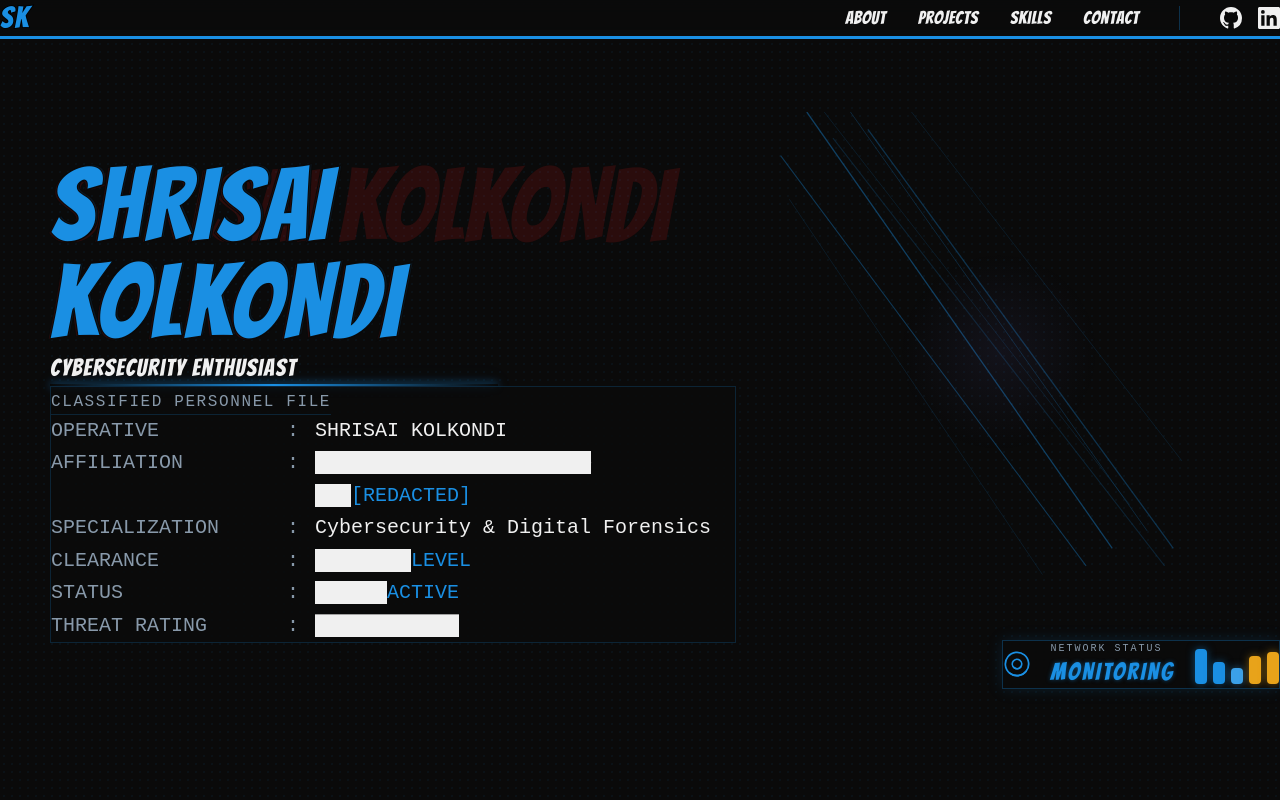
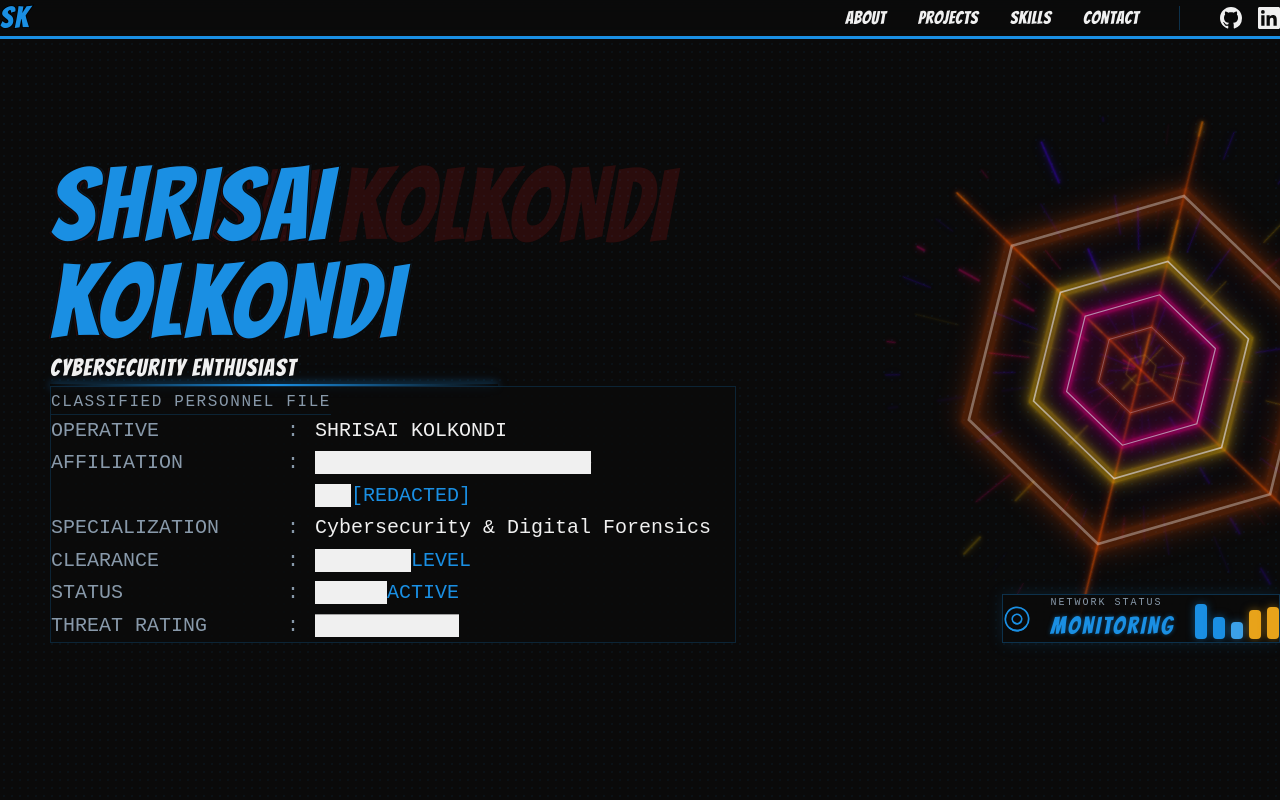
Before and after one commit to shrisai-07/Portfolio-WebSite, a React (Vite) app: page / in a window 1280 px wide. Shown: the top 800 px of the page. Built offline with nearby package versions, Linux system fonts and the light colour scheme.

Commit message:
Replaced the Gambit Bo-Staff with The Web of Life and Destiny

```diff
--- a/src/components/BoStaffLines.tsx
+++ b/src/components/BoStaffLines.tsx
@@ -1,47 +1,134 @@
 import { motion } from 'framer-motion';
 
 export default function BoStaffLines() {
-  const lines = [
-    { x1: 30, y1: 0, x2: 380, y2: 500, opacity: 0.4, width: 1.5 },
-    { x1: 80, y1: 0, x2: 420, y2: 480, opacity: 0.25, width: 1 },
-    { x1: 0, y1: 50, x2: 350, y2: 520, opacity: 0.35, width: 1.2 },
-    { x1: 50, y1: 0, x2: 400, y2: 450, opacity: 0.2, width: 0.8 },
-    { x1: 100, y1: 20, x2: 450, y2: 500, opacity: 0.3, width: 1.5 },
-    { x1: 10, y1: 100, x2: 300, y2: 530, opacity: 0.15, width: 1 },
-    { x1: 150, y1: 0, x2: 460, y2: 400, opacity: 0.22, width: 0.7 },
-    { x1: 60, y1: 30, x2: 440, y2: 520, opacity: 0.18, width: 1.3 },
-  ];
+  const cx = 300;
+  const cy = 300;
+
+  // Generate a perfect hexagon for the portal rings
+  const generateHexagon = (r: number) => {
+    let points = '';
+    for (let i = 0; i < 6; i++) {
+      const angle = (i * Math.PI) / 3;
+      points += `${cx + r * Math.cos(angle)},${cy + r * Math.sin(angle)} `;
+    }
+    return points.trim();
+  };
+
+  // Color palette matching the image: Hot Pink, Fiery Orange, Bright Yellow
+  const ringColors = ['#ff007f', '#ff5500', '#ffcc00', '#ff007f', '#ff5500', '#ffcc00'];
+
+  // Random warp streaks radiating from the center
+  const warpLines = Array.from({ length: 48 }).map((_, i) => {
+    const angle = (i * Math.PI * 2) / 48;
+    return {
+      x1: cx + 20 * Math.cos(angle),
+      y1: cy + 20 * Math.sin(angle),
+      x2: cx + 800 * Math.cos(angle),
+      y2: cy + 800 * Math.sin(angle),
+      color: i % 4 === 0 ? '#ffcc00' : i % 3 === 0 ? '#ff007f' : '#4400ff',
+      width: i % 5 === 0 ? 5 : 2,
+      dashArray: `${Math.random() * 100 + 50} ${Math.random() * 200 + 100}`,
+    };
+  });
 
   return (
     <div className="relative w-full h-full flex items-center justify-center">
-      {/* Faint purple glow — Gambit easter egg */}
-      <div
-        className="absolute top-1/2 left-1/2 -translate-x-1/2 -translate-y-1/2 w-[200px] h-[200px] rounded-full"
-        style={{
-          background: 'radial-gradient(circle, rgba(127,119,221,0.08) 0%, transparent 70%)',
-        }}
-      />
+      {/* Deep Space Collider Background */}
+      <div className="absolute inset-0 bg-[radial-gradient(circle,_rgba(255,150,0,0.08)_0%,_rgba(255,0,100,0.15)_30%,_rgba(20,0,60,0.6)_70%,_transparent_100%)] pointer-events-none rounded-full blur-xl" />
 
-      <svg viewBox="0 0 500 550" className="w-full h-full max-h-[70vh]" xmlns="http://www.w3.org/2000/svg">
-        {lines.map((line, i) => (
-          <motion.line
-            key={i}
-            x1={line.x1}
-            y1={line.y1}
-            x2={line.x2}
-            y2={line.y2}
-            stroke="#1a8fe3"
-            strokeWidth={line.width}
-            opacity={0}
-            initial={{ opacity: 0, pathLength: 0 }}
-            animate={{ opacity: line.opacity, pathLength: 1 }}
-            transition={{
-              delay: 0.3 + i * 0.12,
-              duration: 0.8,
-              ease: 'easeOut',
-            }}
-          />
-        ))}
+      <svg viewBox="0 0 600 600" className="w-full h-full max-h-[75vh] overflow-visible" xmlns="http://www.w3.org/2000/svg">
+        <defs>
+          <filter id="colliderGlow" x="-50%" y="-50%" width="200%" height="200%">
+            <feGaussianBlur stdDeviation="3" result="blur1" />
+            <feGaussianBlur stdDeviation="8" result="blur2" />
+            <feGaussianBlur stdDeviation="16" result="blur3" />
+            <feMerge>
+              <feMergeNode in="blur3" />
+              <feMergeNode in="blur2" />
+              <feMergeNode in="blur1" />
+              <feMergeNode in="SourceGraphic" />
+            </feMerge>
+          </filter>
+        </defs>
+
+        <motion.g
+          animate={{ rotate: [0, -360] }}
+          transition={{ duration: 80, repeat: Infinity, ease: "linear" }}
+          style={{ transformOrigin: `${cx}px ${cy}px` }}
+        >
+          {/* Energy Streaks / Warp Lines */}
+          {warpLines.map((line, i) => (
+            <motion.line
+              key={`warp-${i}`}
+              x1={line.x1} y1={line.y1}
+              x2={line.x2} y2={line.y2}
+              stroke={line.color}
+              strokeWidth={line.width}
+              strokeDasharray={line.dashArray}
+              filter="url(#colliderGlow)"
+              initial={{ opacity: 0, strokeDashoffset: 1000 }}
+              animate={{ opacity: [0, 0.4, 0], strokeDashoffset: [1000, 0] }}
+              transition={{ duration: 1.5 + (i % 3), repeat: Infinity, ease: "linear", delay: i * 0.05 }}
+            />
+          ))}
+
+          {/* Tunnel Walls (Connecting structural lines from center) */}
+          {[...Array(6)].map((_, i) => {
+            const angle = (i * Math.PI) / 3;
+            return (
+              <motion.line
+                key={`wall-${i}`}
+                x1={cx} y1={cy}
+                x2={cx + 800 * Math.cos(angle)} y2={cy + 800 * Math.sin(angle)}
+                stroke="#ff5500"
+                strokeWidth={5}
+                filter="url(#colliderGlow)"
+                initial={{ opacity: 0.15 }}
+                animate={{ opacity: [0.15, 0.5, 0.15] }}
+                transition={{ duration: 2, repeat: Infinity, ease: "easeInOut", delay: i * 0.2 }}
+              />
+            );
+          })}
+
+          {/* Hexagonal Portal Rings Expanding Outward */}
+          {[...Array(6)].map((_, i) => (
+            <motion.g key={`ring-${i}`}>
+              {/* Outer Thick Glow */}
+              <motion.polygon
+                points={generateHexagon(200)}
+                fill="none"
+                stroke={ringColors[i]}
+                strokeWidth={16}
+                filter="url(#colliderGlow)"
+                style={{ transformOrigin: `${cx}px ${cy}px` }}
+                initial={{ scale: 0.01, opacity: 0 }}
+                animate={{ scale: [0.01, 1.2, 4], opacity: [0, 0.6, 0] }}
+                transition={{
+                  duration: 3.5,
+                  repeat: Infinity,
+                  ease: "easeIn",
+                  delay: (3.5 / 6) * i,
+                }}
+              />
+              {/* Inner Crisp Core */}
+              <motion.polygon
+                points={generateHexagon(200)}
+                fill="none"
+                stroke="#ffffff"
+                strokeWidth={3}
+                style={{ transformOrigin: `${cx}px ${cy}px` }}
+                initial={{ scale: 0.01, opacity: 0 }}
+                animate={{ scale: [0.01, 1.2, 4], opacity: [0, 0.8, 0] }}
+                transition={{
+                  duration: 3.5,
+                  repeat: Infinity,
+                  ease: "easeIn",
+                  delay: (3.5 / 6) * i,
+                }}
+              />
+            </motion.g>
+          ))}
+        </motion.g>
       </svg>
     </div>
   );
--- a/src/components/HeroSection.tsx
+++ b/src/components/HeroSection.tsx
@@ -9,7 +9,7 @@ export default function HeroSection() {
       id="hero"
       className="relative min-h-screen flex items-center halftone-bg overflow-hidden pt-20"
     >
-      <div className="relative z-10 w-full max-w-7xl mx-auto px-6 flex flex-col lg:flex-row items-center gap-8">
+      <div className="relative z-10 w-full max-w-7xl mx-auto px-6 flex flex-col lg:flex-row items-center lg:items-end gap-8">
         {/* Left Column */}
         <div className="w-full lg:w-[55%] relative" style={{ transform: 'translateX(50px)' }}>
           {/* Intentional Red Glitch Watermark (Restored) */}
@@ -57,13 +57,14 @@ export default function HeroSection() {
         </div>
 
         {/* Right Column — 45% */}
-        <div className="w-full lg:w-[45%] flex flex-col items-end gap-12 mt-12 lg:mt-0">
-          <div className="w-full h-[40vh] lg:h-[60vh]">
-            <BoStaffLines />
-          </div>
+        <div className="w-full lg:w-[45%] flex flex-col items-center lg:items-end justify-end mt-12 lg:mt-0 lg:pr-10">
+          <div className="flex flex-col items-center gap-32">
+            {/* Collider Portal */}
+            <div className="w-[168px] h-[168px] md:w-[192px] md:h-[192px]">
+              <BoStaffLines />
+            </div>
 
-          {/* Threat Level repositioned below BoStaffLines */}
-          <div className="pr-10 lg:pr-20">
+            {/* Threat Level */}
             <ThreatLevelWidget />
           </div>
         </div>
```
